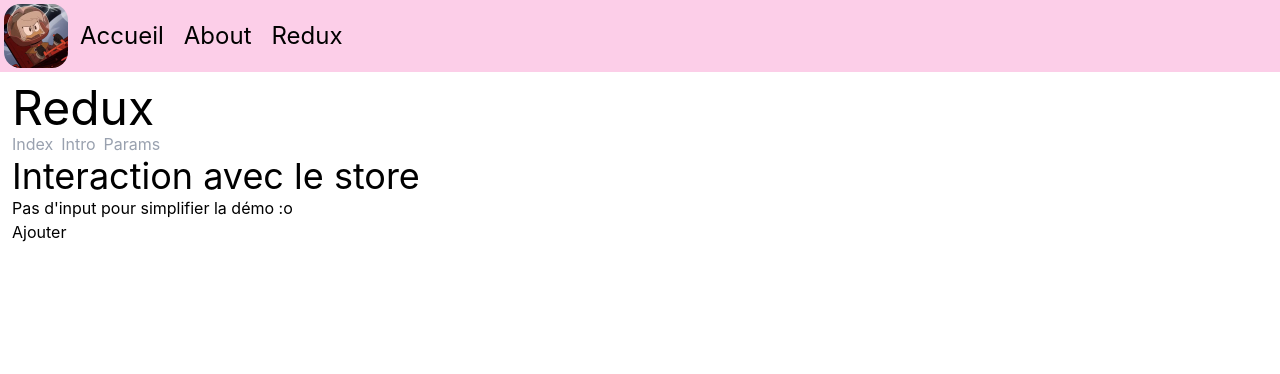
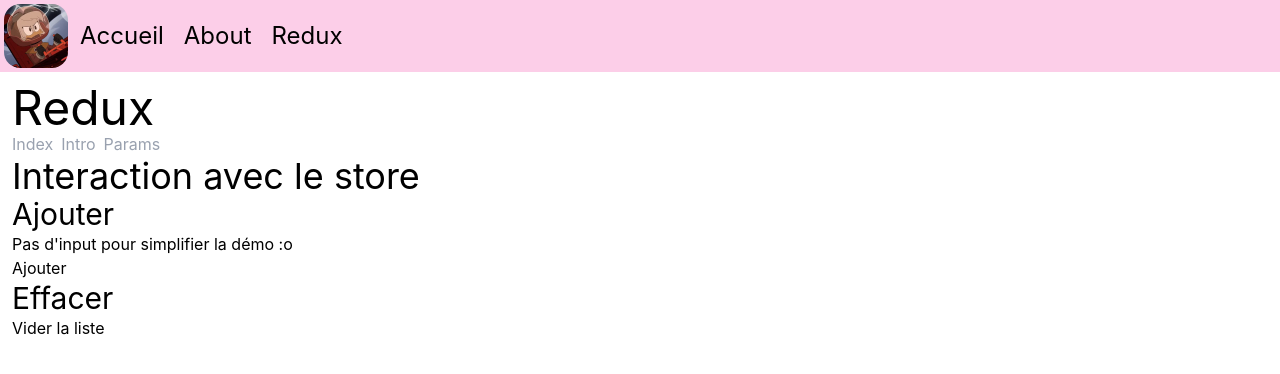
Before and after one commit to Formation-JS/BXL_JS2024_ReactAdv_Demo02, a React (Vite) app: page /demo/intro in a window 1280 px wide. Shown: the top 374 px of the page. Built offline with nearby package versions, Linux system fonts and the light colour scheme.

Commit message:
Exo - Add action "RemoveAll"

```diff
--- /dev/null
+++ b/src/containers/plant/plant-cleanup.tsx
@@ -0,0 +1,16 @@
+import { useDispatch } from "react-redux";
+import { plantRemoveAll } from "../../store/plant/plant.action.ts";
+
+export default function PlantCleanup() {
+
+    const dispatch = useDispatch();
+
+    const handleClean = () => {
+
+        dispatch(plantRemoveAll());
+    }
+
+    return (
+        <button onClick={handleClean}>Vider la liste</button>
+    );
+}
--- a/src/routes/(demo)/demo/intro.tsx
+++ b/src/routes/(demo)/demo/intro.tsx
@@ -1,5 +1,6 @@
 import { createFileRoute } from '@tanstack/react-router'
 import PlantAddForm from '../../../containers/plant/plant-add-form.tsx';
+import PlantCleanup from '../../../containers/plant/plant-cleanup.tsx';
 
 export const Route = createFileRoute('/(demo)/demo/intro')({
   component: RouteComponent,
@@ -10,7 +11,11 @@ function RouteComponent() {
     <div>
       <h2 className='text-4xl'>Interaction avec le store</h2>
 
+      <h3 className='text-3xl'>Ajouter</h3>
       <PlantAddForm />
+
+      <h3 className='text-3xl'>Effacer</h3>
+      <PlantCleanup />
     </div>
   )
 }
--- a/src/store/plant/plant.action.ts
+++ b/src/store/plant/plant.action.ts
@@ -28,3 +28,5 @@ export const plantRemove = createAction('plant/remove', (id: string) => {
 export const plantMoveOut = createAction<string>('plant/move-out');
 
 export const plantMoveIn = createAction<string>('plant/move-in');
+
+export const plantRemoveAll = createAction('plant/burn-all');
--- a/src/store/plant/plant.reducer-v2.ts
+++ b/src/store/plant/plant.reducer-v2.ts
@@ -1,5 +1,5 @@
 import { createReducer } from "@reduxjs/toolkit";
-import { plantAdd, plantMoveIn, plantMoveOut, plantRemove } from "./plant.action.ts";
+import { plantAdd, plantMoveIn, plantMoveOut, plantRemove, plantRemoveAll } from "./plant.action.ts";
 import type { Plant } from "../../@types/plant";
 
 //! Reducer
@@ -48,7 +48,12 @@ const plantReducer = createReducer<PlantStateReducer>(initialState, (builder) =>
             if(plant) {
                 plant.isGiven = false;
             }
-        });
+        })
+        .addCase(plantRemoveAll, (state) => {
+
+            state.plants = [];
+            state.count = 0;
+        })
 });
 
 export default plantReducer;
--- a/src/store/store.ts
+++ b/src/store/store.ts
@@ -1,5 +1,5 @@
 import { configureStore } from "@reduxjs/toolkit";
-import plantReducer from "./plant/plant.reducer-v1.ts";
+import plantReducer from "./plant/plant.reducer-v2.ts";
 
 //? Le store Redux
 const store = configureStore({
```
